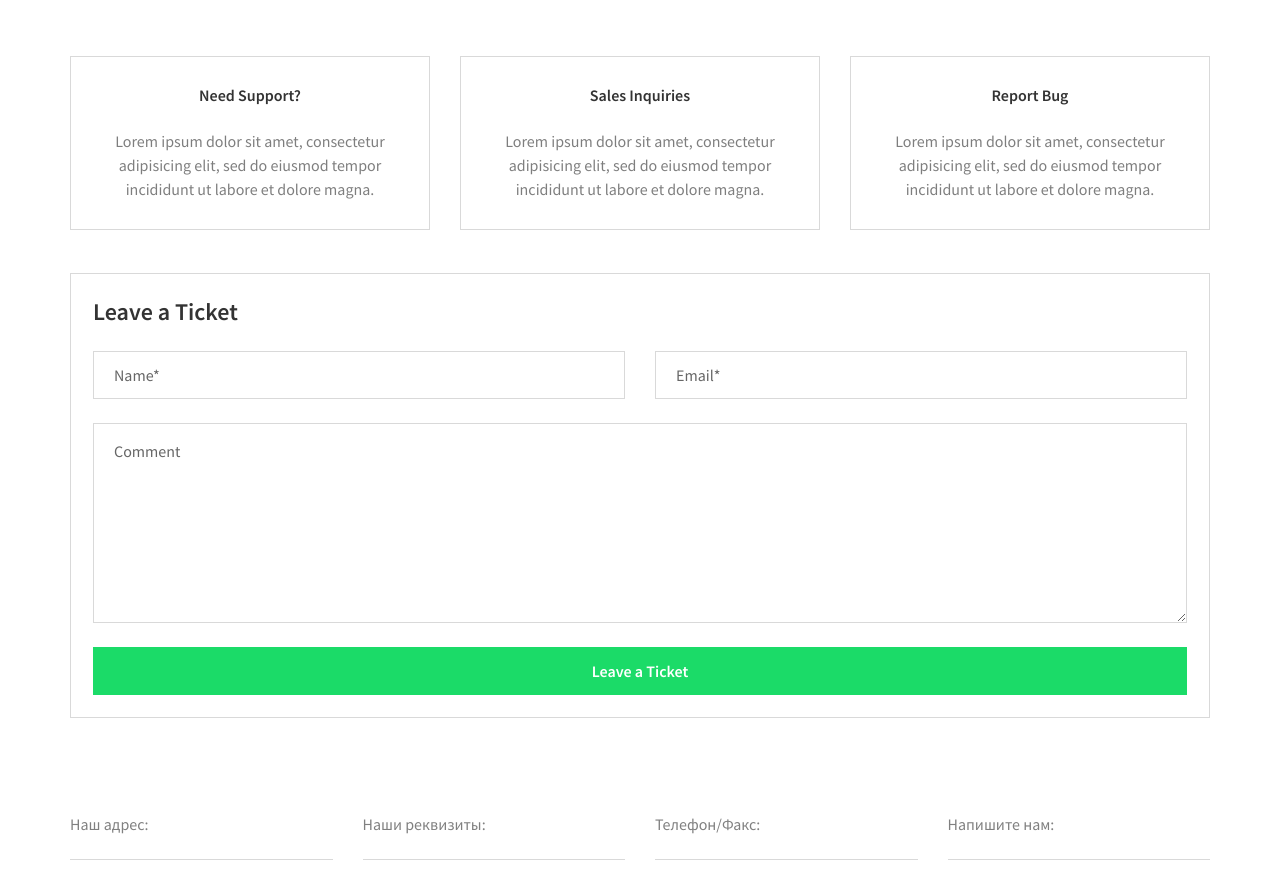
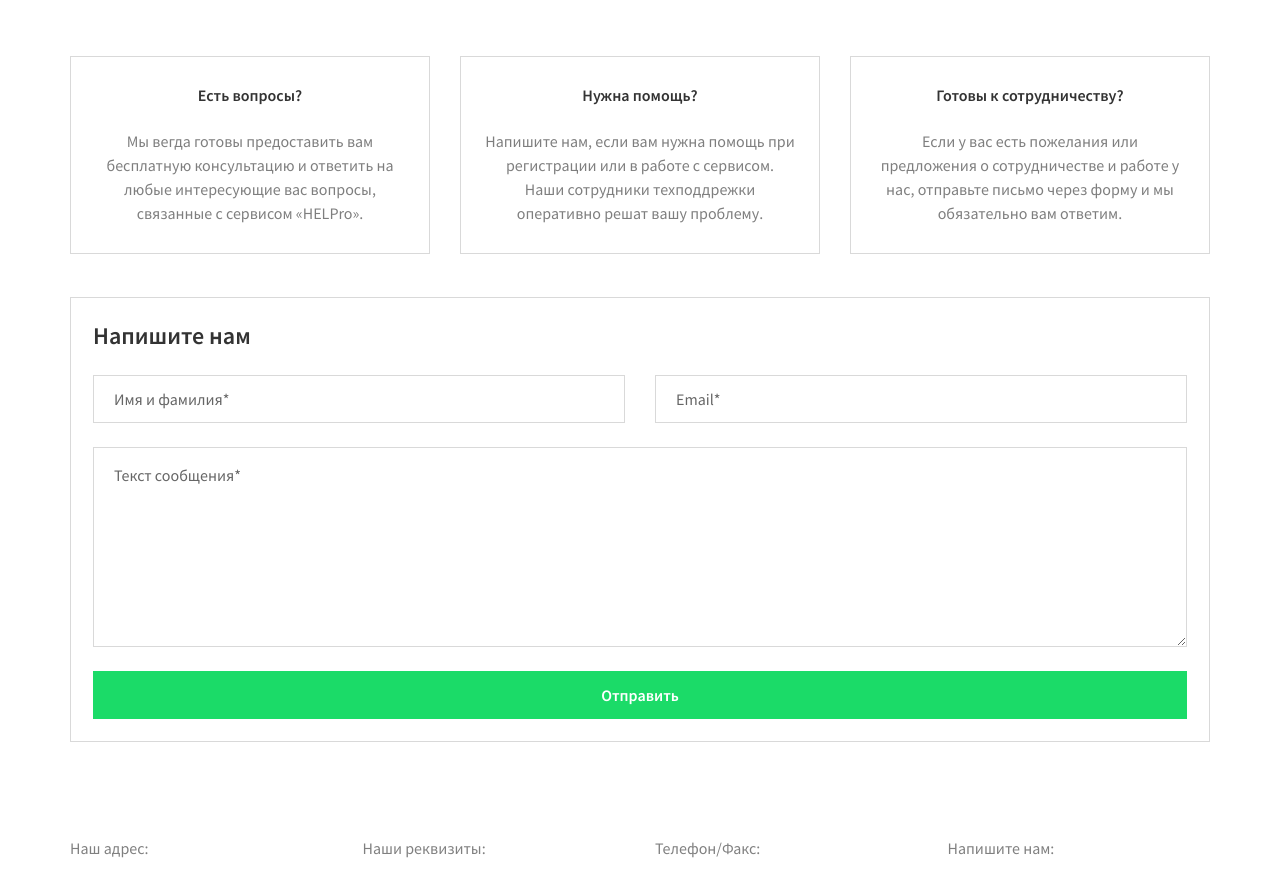
Before and after one commit to iwmthia/heplro, a plain HTML site: page contacts.html in a window 1280 px wide. Shown: the part 310-1190 px from the top of the page. Drawn offline with Linux system fonts and the light colour scheme; files that its build step writes are made by us from their sources.

Commit message:
Add files via upload

```diff
--- a/contacts.html
+++ b/contacts.html
@@ -74,49 +74,49 @@
     <!-- Tabs -->
     <section class="container padding-bottom-3x">
       <h2 class="block-title text-center">
-        Get In Touch
-        <small>Have a question? Send us a note using the form below.</small>
+        Мы всегда на связи для вас!
+        <small>Вы можете задать нам интересующие вопросы, получить бесплатную консультацию или помощь в работе с сервисом.</small>
       </h2>
       <div class="tile-tabs padding-top padding-bottom">
         <div class="row">
 
           <div class="col-sm-4">
             <a class="tab">
-              <h3 class="tab-title">Need Support?</h3>
-              <p>Lorem ipsum dolor sit amet, consectetur adipisicing elit, sed do eiusmod tempor incididunt ut labore et dolore magna.</p>
+              <h3 class="tab-title">Есть вопросы?</h3>
+              <p>Мы вегда готовы предоставить вам бесплатную консультацию и ответить на любые интересующие вас вопросы, связанные с сервисом «HELPro». </p>
             </a>
           </div>
 
           <div class="col-sm-4">
             <a class="tab">
-              <h3 class="tab-title">Sales Inquiries</h3>
-              <p>Lorem ipsum dolor sit amet, consectetur adipisicing elit, sed do eiusmod tempor incididunt ut labore et dolore magna.</p>
+              <h3 class="tab-title">Нужна помощь?</h3>
+              <p>Напишите нам, если вам нужна помощь при регистрации или в работе с сервисом. Наши сотрудники техподдрежки оперативно решат вашу проблему. </p>
             </a>
           </div>
 
           <div class="col-sm-4">
             <a class="tab">
-              <h3 class="tab-title">Report Bug</h3>
-              <p>Lorem ipsum dolor sit amet, consectetur adipisicing elit, sed do eiusmod tempor incididunt ut labore et dolore magna.</p>
+              <h3 class="tab-title">Готовы к сотрудничеству?</h3>
+              <p>Если у вас есть пожелания или предложения о сотрудничестве и работе у нас, отправьте письмо через форму и мы обязательно вам ответим.</p>
             </a>
           </div>
 
         </div><!-- .row -->
         <div class="tab-content">
           <div role="tabpanel" class="tab-pane transition fade scale in active" id="support">
-            <h4>Leave a Ticket</h4>
+            <h4>Напишите нам</h4>
             <form method="post" class="row" autocomplete="off">
               <div class="col-sm-6">
-                <input type="text" class="form-control" placeholder="Name*" required>
+                <input type="text" class="form-control" placeholder="Имя и фамилия*" required>
               </div>
               <div class="col-sm-6">
                 <input type="email" class="form-control" placeholder="Email*" required>
               </div>
               <div class="col-sm-12">
-                <textarea class="form-control" rows="7" placeholder="Comment"></textarea>
+                <textarea class="form-control" rows="7" placeholder="Текст сообщения*"></textarea>
               </div>
               <div class="col-sm-12">
-                <button type="submit" class="btn btn-primary btn-block space-top-none space-bottom-none">Leave a Ticket</button>
+                <button type="submit" class="btn btn-primary btn-block space-top-none space-bottom-none">Отправить</button>
               </div>
             </form>
           </div><!-- .tab-pane -->
```
Also changed, not shown: price.html (+4 -4 lines), product.html (+1 -1 lines).
